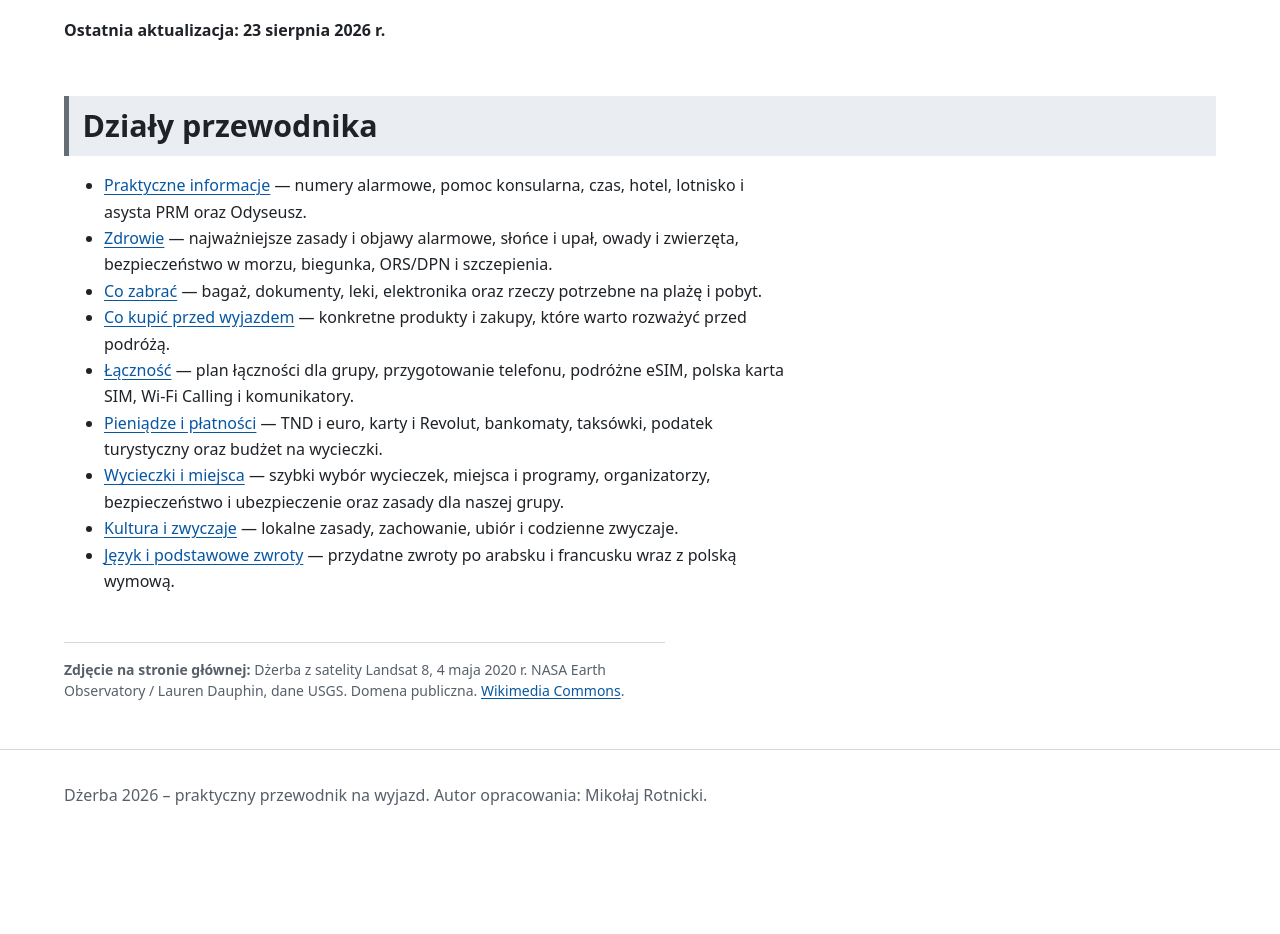
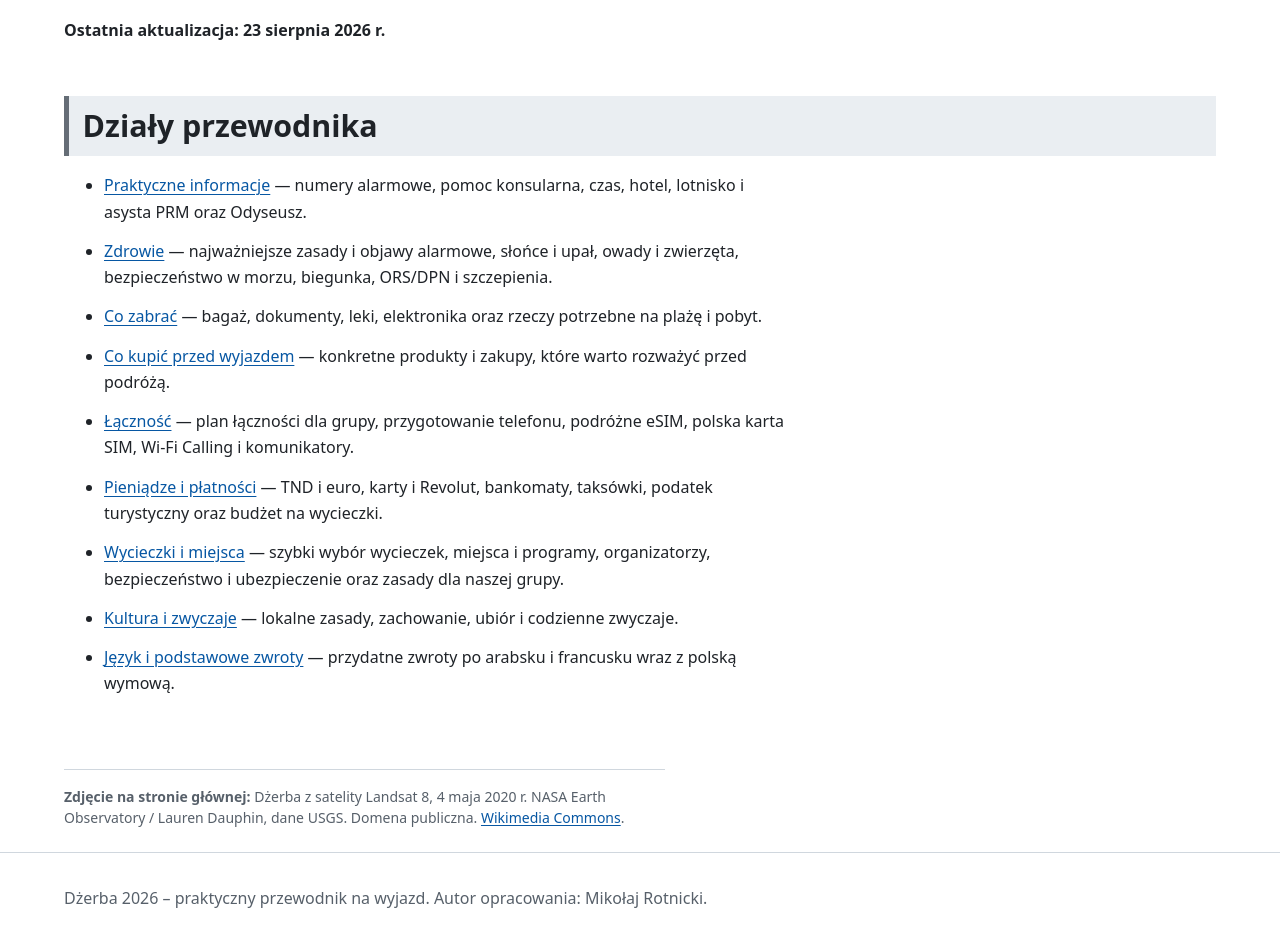
Before and after one commit to rotnicki/djerba-2026, a Jekyll site: the page built from index.md, in a window 1280 px wide. Shown: the part 896-1830 px from the top of the page. Built offline with Jekyll 4.4.1, drawn with Linux system fonts in a browser that asks for light colours; before the commit the page ends 1753 px from its top, so only the background shows below that.

Commit message:
Dopracuj odstępy listy działów i atrybucji

```diff
--- a/assets/css/style.css
+++ b/assets/css/style.css
@@ -166,8 +166,16 @@ code {
   color: var(--color-text-muted);
 }
 
+.home-section-list {
+  margin-bottom: 0;
+}
+
+.home-section-list li + li {
+  margin-top: .8rem;
+}
+
 .home-image-credit {
-  margin: 3rem 0 0;
+  margin: 4.5rem 0 -1.5rem;
   padding-top: 1rem;
   border-top: 1px solid var(--color-border);
   font-size: .875rem;
@@ -192,4 +200,6 @@ code {
   .wrapper { width: min(100% - 1.25rem, 72rem); }
   .nav-list { display: block; }
   .nav-list li + li { margin-top: .35rem; }
+  .home-section-list li + li { margin-top: .9rem; }
+  .home-image-credit { margin-top: 4rem; }
 }
```
